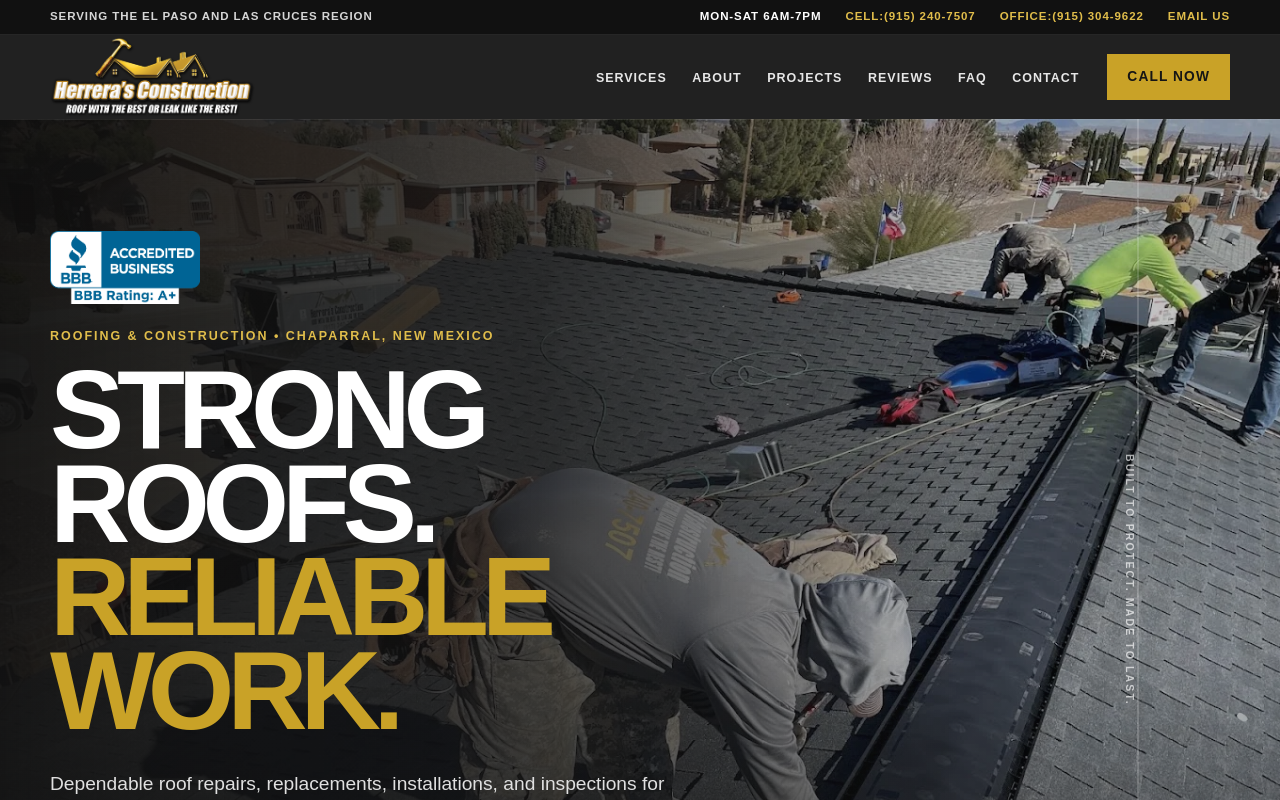
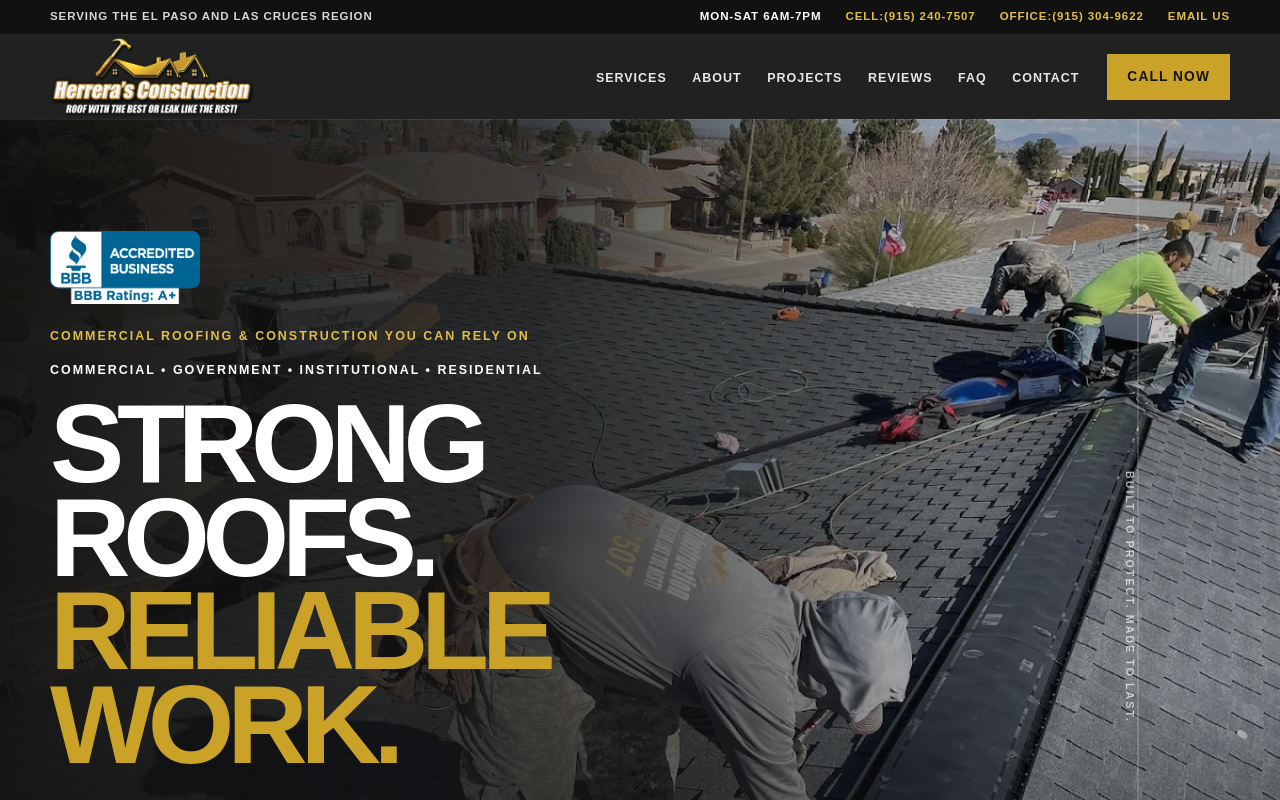
Before and after one commit to thegrindnet/herreras-construction, a React (Vite) app: page / in a window 1280 px wide. Shown: the top 800 px of the page. Built offline with nearby package versions, Linux system fonts and the light colour scheme.

Commit message:
Take out placeholders in footer component

```diff
--- a/src/components/Footer/Footer.jsx
+++ b/src/components/Footer/Footer.jsx
@@ -8,7 +8,11 @@ function Footer() {
   return (
     <footer className="footer">
       <div className="footer__top">
-        <a className="footer__brand" href="#home" aria-label="Herrera's Construction home">
+        <a
+          className="footer__brand"
+          href="#home"
+          aria-label="Herrera's Construction home"
+        >
           <img src={logoImage} alt="Herrera's Construction logo" />
         </a>
         <p>{business.tagline}</p>
@@ -17,8 +21,9 @@ function Footer() {
       <div className="footer__grid">
         <div>
           <h2>Contact</h2>
-          <a href={business.phoneHref}>{business.phoneDisplay}</a>
-          <a href={`mailto:${business.email}`}>{business.email} (placeholder)</a>
+          <a href={business.phoneHref}>Cell: {business.phoneDisplay}</a>
+          <a href={business.officeHref}>Office: {business.officeDisplay}</a>
+          <a href={`mailto:${business.email}`}>{business.email}</a>
         </div>
         <div>
           <h2>Visit</h2>
@@ -39,14 +44,14 @@ function Footer() {
         <div>
           <h2>Social</h2>
           <div className="footer__socials">
-            <a
+            {/* <a
               href={business.facebookUrl}
               target="_blank"
               rel="noreferrer"
               aria-label="Facebook placeholder link"
             >
               <img src={facebookIcon} alt="" />
-            </a>
+            </a> */}
             <a
               href={business.instagramUrl}
               target="_blank"
@@ -56,7 +61,10 @@ function Footer() {
               <img src={instagramIcon} alt="" />
             </a>
           </div>
-          <small>Facebook link is a placeholder until the business profile is provided.</small>
+          {/* <small>
+            Facebook link is a placeholder until the business profile is
+            provided.
+          </small> */}
         </div>
       </div>
 
--- a/src/components/Hero/Hero.css
+++ b/src/components/Hero/Hero.css
@@ -61,6 +61,10 @@
   font-weight: 800;
   letter-spacing: 0.16em;
   text-transform: uppercase;
+}
+
+.hero__eyebrow-white {
+  color: #fff;
 }
 
 .hero__title {
--- a/src/components/Hero/Hero.jsx
+++ b/src/components/Hero/Hero.jsx
@@ -15,7 +15,10 @@ function Hero() {
       <div className="hero__content">
         <img className="hero__bbb" src={bbbImage} />
         <p className="hero__eyebrow">
-          Roofing & Construction • Chaparral, New Mexico
+          Commercial Roofing & Construction You Can Rely On
+        </p>
+        <p className="hero__eyebrow hero__eyebrow-white">
+          Commercial • Government • Institutional • Residential
         </p>
         <h1 className="hero__title" id="hero-title">
           Strong roofs.
```
